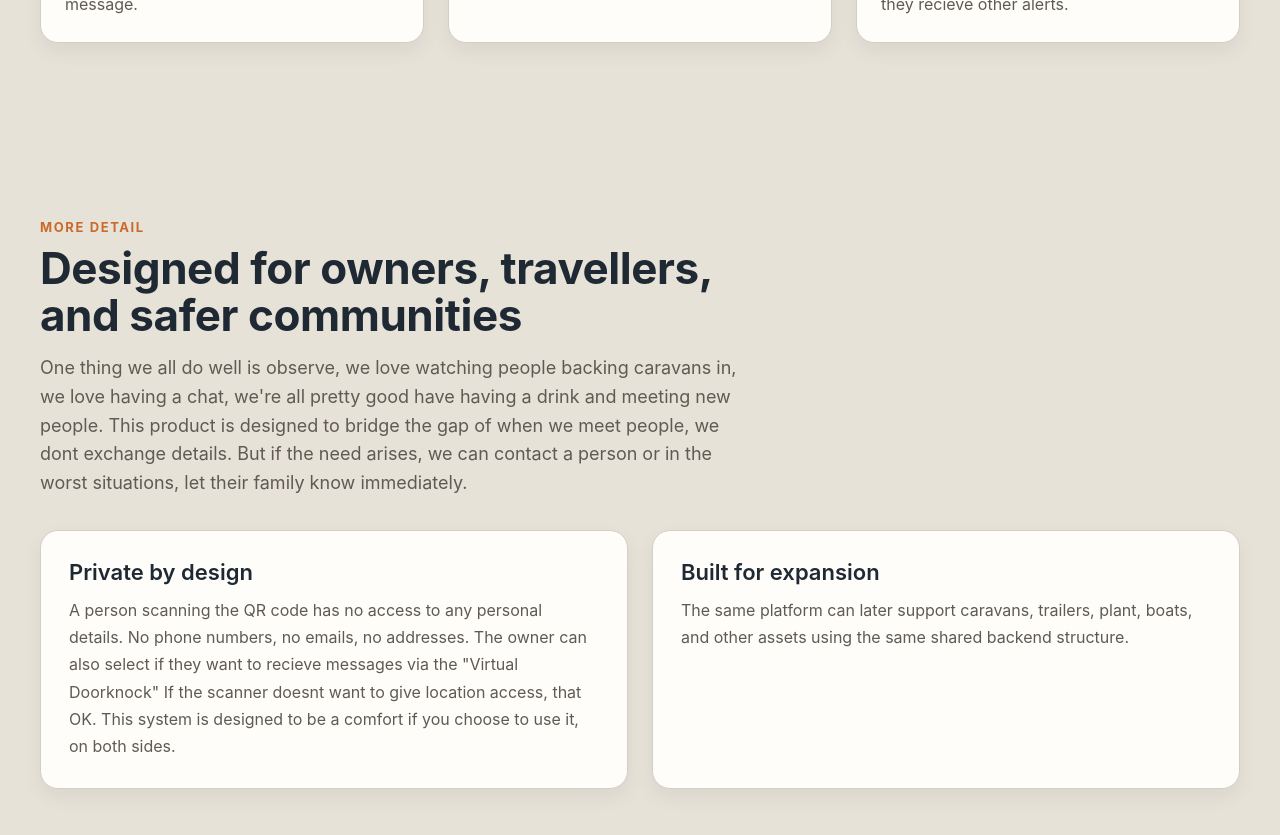
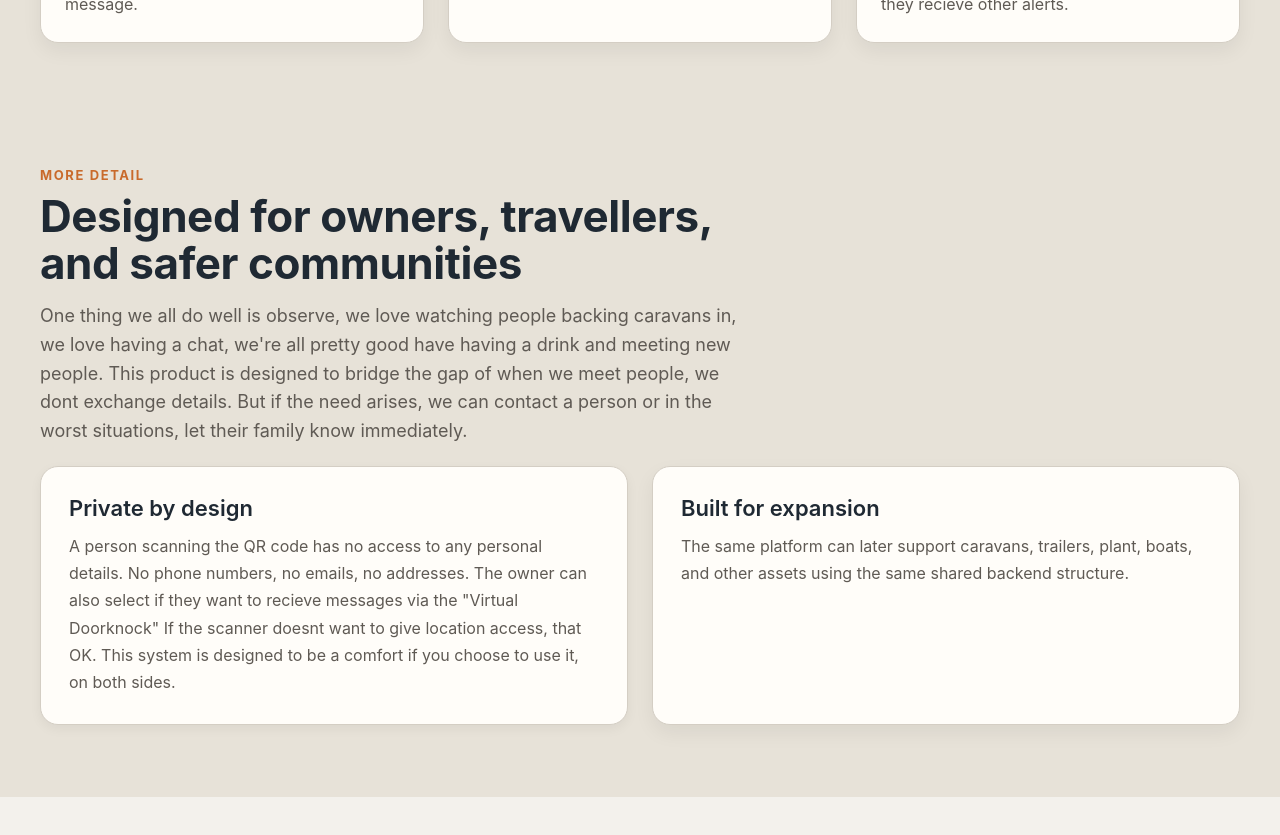
Before and after one commit to Carascan/carascan-platform, a Next.js app: page / in a window 1280 px wide. Shown: the part 2260-3095 px from the top of the page. After the commit the page ends 3057 px from the top, so only its background shows below. Built offline with nearby package versions, Linux system fonts and the light colour scheme.

Commit message:
HowItWorks: reduce top spacing and align with preview section rhythm

```diff
--- a/components/home/HowItWorksSection.tsx
+++ b/components/home/HowItWorksSection.tsx
@@ -5,7 +5,7 @@ export default function HowItWorksSection() {
     <section
       id="details"
       style={{
-        padding: "88px 20px",
+        padding: "36px 20px 72px",
         background: "#E7E2D8",
       }}
     >
@@ -23,7 +23,7 @@ export default function HowItWorksSection() {
 
         <div
           style={{
-            marginTop: 32,
+            marginTop: 20,
             display: "grid",
             gridTemplateColumns: "repeat(auto-fit, minmax(280px, 1fr))",
             gap: 24,
@@ -35,7 +35,7 @@ export default function HowItWorksSection() {
               border: "1px solid #D4CEC4",
               borderRadius: 18,
               padding: 28,
-              boxShadow: "0 8px 20px rgba(0,0,0,0.06)",
+              boxShadow: "0 4px 12px rgba(0,0,0,0.05)",
             }}
           >
             <h3
```
